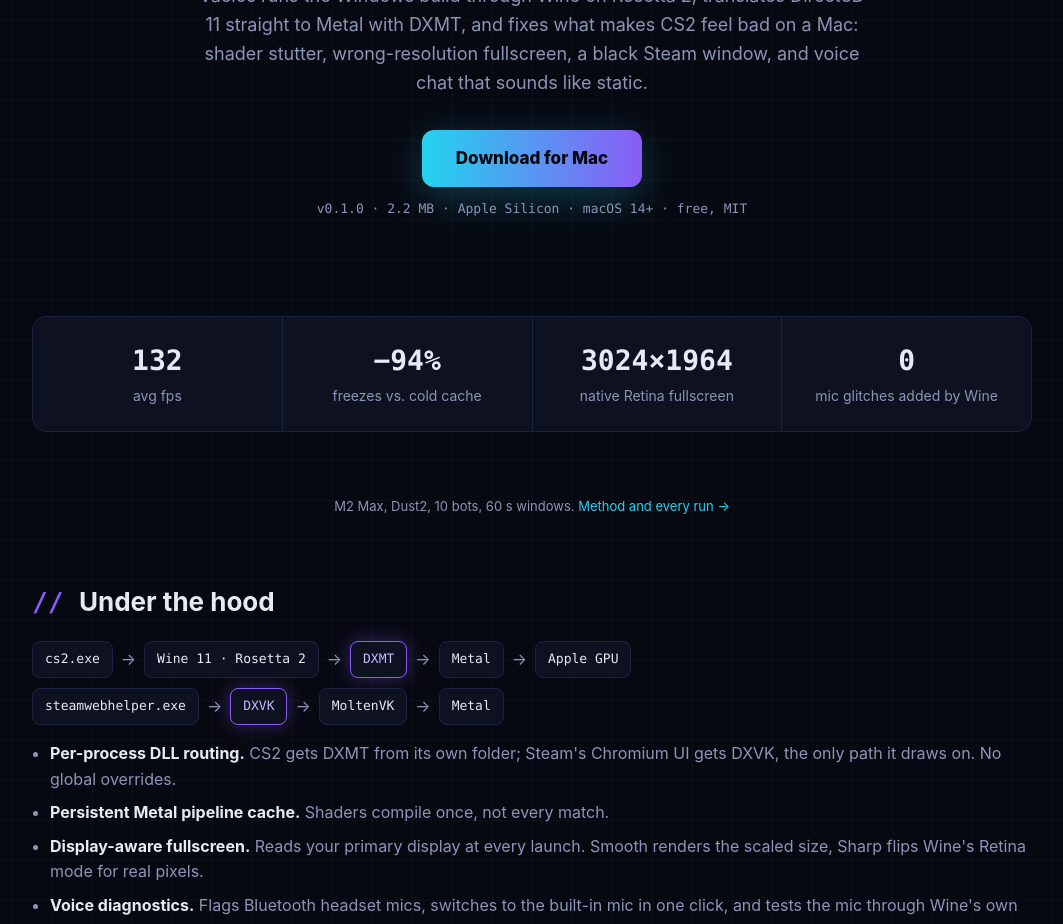
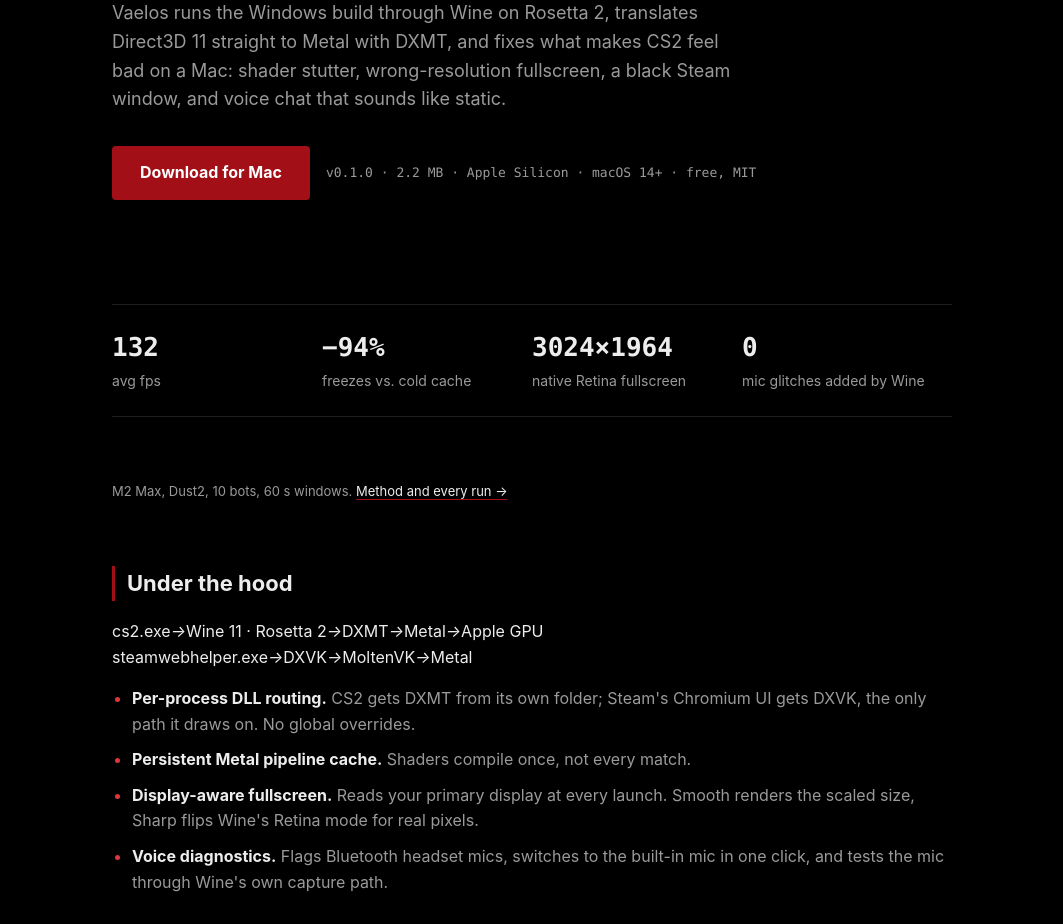
Before and after one commit to 0xzcr/rawr-silicon, a plain HTML site: page site/index.html in a window 1280 px wide. Shown: the part 580-1504 px from the top of the page, without its empty margins (108-1171 px from the left). Drawn offline with Linux system fonts and the light colour scheme.

Commit message:
site: jet black with blood red accents, no gradients or glow

```diff
--- a/site/styles.css
+++ b/site/styles.css
@@ -1,13 +1,12 @@
-/* Vaelos Silicon download page. No external fonts or scripts (see vercel.json CSP). */
+/* Vaelos Silicon download page: jet black, blood red accents. No external fonts or scripts (see vercel.json CSP). */
 :root {
-  --bg: #070912;
-  --panel: #0d1120;
-  --line: #1c2340;
-  --text: #e7eaf6;
-  --muted: #8d95b5;
-  --cyan: #22d3ee;
-  --violet: #8b5cf6;
-  --magenta: #ec4899;
+  --bg: #000000;
+  --panel: #0a0a0a;
+  --line: #1f1f1f;
+  --text: #ededed;
+  --muted: #9a9a9a;
+  --red: #a30f17;        /* fills: button, rules, markers */
+  --red-text: #e0353d;   /* red that stays readable as small text on black */
   --mono: ui-monospace, "SF Mono", Menlo, monospace;
   color-scheme: dark;
 }
@@ -16,124 +15,105 @@
 
 body {
   margin: 0;
-  background:
-    radial-gradient(900px 500px at 50% -120px, rgba(139, 92, 246, 0.28), transparent 70%),
-    linear-gradient(rgba(255, 255, 255, 0.025) 1px, transparent 1px) 0 0 / 40px 40px,
-    linear-gradient(90deg, rgba(255, 255, 255, 0.025) 1px, transparent 1px) 0 0 / 40px 40px,
-    var(--bg);
+  background: var(--bg);
   color: var(--text);
-  font: 16px/1.6 -apple-system, BlinkMacSystemFont, "SF Pro Text", "Segoe UI", sans-serif;
+  font: 16px/1.6 -apple-system, BlinkMacSystemFont, "Helvetica Neue", "Segoe UI", sans-serif;
 }
 
-a { color: var(--cyan); text-decoration: none; }
-a:hover { text-decoration: underline; }
+a { color: var(--text); text-decoration: underline; text-decoration-color: var(--red); text-underline-offset: 3px; }
+a:hover { color: var(--red-text); }
 
 /* Navigation */
 .nav {
   display: flex;
   justify-content: space-between;
   align-items: center;
-  max-width: 1040px;
+  max-width: 880px;
   margin: 0 auto;
-  padding: 18px 20px;
+  padding: 20px;
+  border-bottom: 1px solid var(--line);
 }
-.brand { display: flex; gap: 10px; align-items: center; color: var(--text); font-weight: 700; }
-.nav nav { display: flex; gap: 20px; }
-.nav nav a { color: var(--muted); }
+.brand { display: flex; gap: 10px; align-items: center; font-weight: 700; text-decoration: none; }
+.nav nav { display: flex; gap: 22px; }
+.nav nav a { color: var(--muted); text-decoration: none; }
+.nav nav a:hover { color: var(--text); }
 
-main { max-width: 1040px; margin: 0 auto; padding: 0 20px; }
+main { max-width: 880px; margin: 0 auto; padding: 0 20px; }
 
 /* Hero */
-.hero { text-align: center; padding: 56px 0 32px; }
-.hero-logo { filter: drop-shadow(0 18px 60px rgba(139, 92, 246, 0.55)); }
-.eyebrow { font-family: var(--mono); color: var(--cyan); letter-spacing: 0.12em; font-size: 13px; margin: 28px 0 8px; }
-h1 { font-size: clamp(34px, 6vw, 60px); line-height: 1.05; margin: 0 0 20px; letter-spacing: -0.02em; }
-.neon {
-  background: linear-gradient(90deg, var(--cyan), var(--violet) 55%, var(--magenta));
-  -webkit-background-clip: text;
-  background-clip: text;
-  color: transparent;
-}
-.lede { max-width: 680px; margin: 0 auto; color: var(--muted); font-size: 18px; }
-.cta { margin-top: 32px; display: flex; flex-direction: column; align-items: center; gap: 12px; }
+.hero { padding: 72px 0 40px; }
+.hero-logo { display: block; margin-bottom: 32px; }
+h1 { font-size: clamp(34px, 6vw, 52px); line-height: 1.1; margin: 0 0 18px; letter-spacing: -0.02em; }
+.lede { max-width: 640px; margin: 0; color: var(--muted); font-size: 18px; }
+.cta { margin-top: 32px; display: flex; flex-wrap: wrap; align-items: center; gap: 16px; }
 .button {
   display: inline-block;
-  padding: 15px 34px;
-  border-radius: 12px;
-  background: linear-gradient(90deg, var(--cyan), var(--violet));
-  color: #05070d;
-  font-weight: 800;
-  font-size: 17px;
-  box-shadow: 0 10px 40px rgba(34, 211, 238, 0.25);
+  padding: 14px 28px;
+  border-radius: 4px;
+  background: var(--red);
+  color: #ffffff;
+  font-weight: 700;
+  text-decoration: none;
 }
-.button:hover { text-decoration: none; filter: brightness(1.08); }
+.button:hover { background: #8a0c13; color: #ffffff; }
 .meta { font-family: var(--mono); font-size: 13px; color: var(--muted); }
 
-/* Stats */
+/* Results */
 .stats {
   display: grid;
   grid-template-columns: repeat(4, 1fr);
-  gap: 1px;
-  margin-top: 40px;
-  background: var(--line);
-  border: 1px solid var(--line);
-  border-radius: 14px;
-  overflow: hidden;
+  border-top: 1px solid var(--line);
+  border-bottom: 1px solid var(--line);
 }
-.stats div { background: var(--panel); padding: 22px 16px; text-align: center; }
-.stats b { display: block; font-family: var(--mono); font-size: 28px; color: var(--text); }
+.stats div { padding: 22px 0; }
+.stats b { display: block; font-family: var(--mono); font-size: 26px; font-weight: 600; }
 .stats span { color: var(--muted); font-size: 14px; }
-.footnote { text-align: center; color: var(--muted); font-size: 13px; }
+.footnote { color: var(--muted); font-size: 13px; }
 
 /* Sections */
 section { margin: 64px 0; }
-h2 { font-size: 26px; margin: 0 0 18px; }
-h2::before { content: "// "; font-family: var(--mono); color: var(--violet); }
+h2 {
+  font-size: 22px;
+  margin: 0 0 18px;
+  padding-left: 12px;
+  border-left: 3px solid var(--red);
+}
 
-.lane { display: flex; flex-wrap: wrap; align-items: center; gap: 8px; margin: 10px 0; }
-.lane i { color: var(--muted); font-style: normal; }
-.chip {
-  font-family: var(--mono);
-  font-size: 13px;
-  padding: 7px 12px;
-  border: 1px solid var(--line);
-  border-radius: 8px;
-  background: var(--panel);
-}
-.chip.accent { border-color: var(--violet); color: #c9b6ff; box-shadow: 0 0 18px rgba(139, 92, 246, 0.35); }
+table { width: 100%; border-collapse: collapse; font-size: 15px; }
+th, td { text-align: left; padding: 10px 12px 10px 0; border-bottom: 1px solid var(--line); vertical-align: top; }
+th { color: var(--muted); font-weight: 500; }
+td code { color: var(--text); }
 
-.points { padding-left: 18px; color: var(--muted); }
-.points li { margin: 8px 0; }
-.points b { color: var(--text); }
-
-.steps ol { padding-left: 22px; }
-.steps li { margin: 14px 0; color: var(--muted); }
-.steps li b { color: var(--text); }
+ul, ol { padding-left: 20px; color: var(--muted); }
+li { margin: 10px 0; }
+li::marker { color: var(--red-text); }
+li b, p b { color: var(--text); }
 
 code, pre { font-family: var(--mono); font-size: 13.5px; }
-li code, p code { display: inline-block; padding: 2px 8px; border-radius: 6px; background: var(--panel); border: 1px solid var(--line); color: var(--text); }
-.steps li code { display: block; width: fit-content; margin-top: 8px; }
-pre { background: var(--panel); border: 1px solid var(--line); border-radius: 10px; padding: 16px; overflow-x: auto; color: var(--text); }
+li code, p code { padding: 1px 6px; border-radius: 3px; background: var(--panel); border: 1px solid var(--line); color: var(--text); }
+li > code:last-child { display: block; width: fit-content; margin-top: 8px; }
+pre { background: var(--panel); border: 1px solid var(--line); border-left: 3px solid var(--red); border-radius: 3px; padding: 14px 16px; overflow-x: auto; color: var(--text); }
 
-details { border: 1px solid var(--line); border-radius: 10px; background: var(--panel); padding: 14px 18px; margin: 10px 0; }
+details { border-bottom: 1px solid var(--line); padding: 14px 0; }
 summary { cursor: pointer; font-weight: 600; }
+summary::marker { color: var(--red-text); }
 details p { color: var(--muted); margin: 10px 0 0; }
 
-footer { border-top: 1px solid var(--line); margin-top: 80px; padding: 28px 20px; text-align: center; color: var(--muted); font-size: 13px; }
+footer { max-width: 880px; margin: 80px auto 0; padding: 28px 20px; border-top: 1px solid var(--line); color: var(--muted); font-size: 13px; }
 
 @media (max-width: 720px) {
   .stats { grid-template-columns: repeat(2, 1fr); }
-  .nav nav { gap: 14px; font-size: 14px; }
-  .hero { padding-top: 32px; }
+  .hero { padding-top: 40px; }
 }
 
 /* Phones: keep everything inside the viewport. */
 @media (max-width: 520px) {
   .nav { padding: 14px 16px; }
+  .nav nav { gap: 14px; font-size: 14px; }
   .nav nav a[href="#verify"] { display: none; }
   main { padding: 0 16px; }
   h1 { font-size: 32px; }
   .lede { font-size: 16px; }
-  .stats b { font-size: 22px; }
+  .stats b { font-size: 20px; }
   pre code { white-space: pre-wrap; word-break: break-all; }
 }
```
